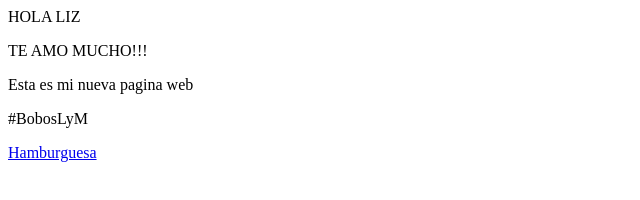
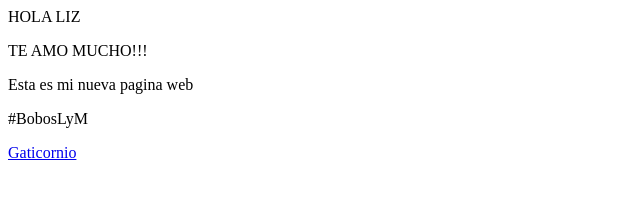
Before and after one commit to emauri123/emauri123.github.io, a plain HTML site: page index.html in a window 1280 px wide. Shown: the full height of the page, 0-640 px from the left. Drawn offline with Linux system fonts and the light colour scheme.

Commit message:
agrego gaticornio

```diff
--- a/index.html
+++ b/index.html
@@ -4,4 +4,4 @@
 
 <p>#BobosLyM</p>
 
-<a href='https://emauri123.github.io/CursoGit/blogpost.html'>Hamburguesa<a></a>
+<a href='https://emauri123.github.io/CursoGit/blogpost.html'>Gaticornio<a></a>
```
